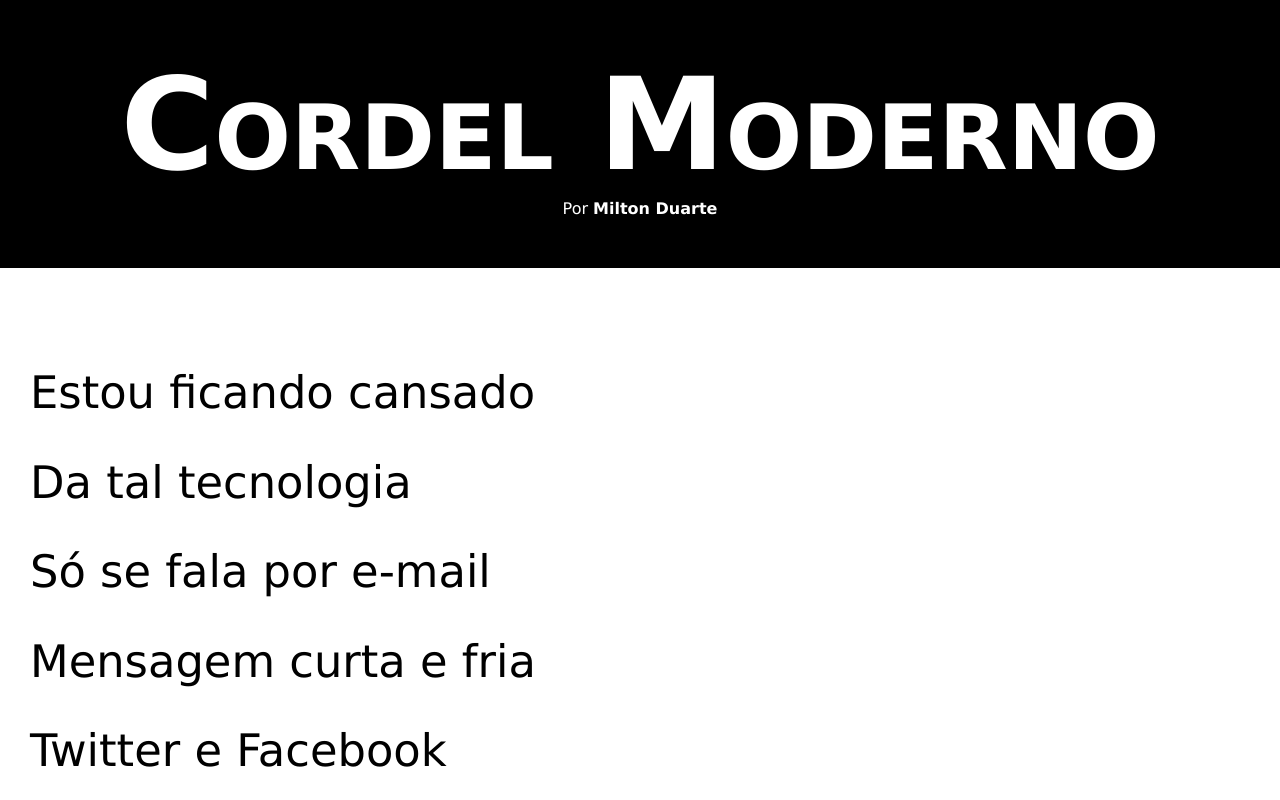
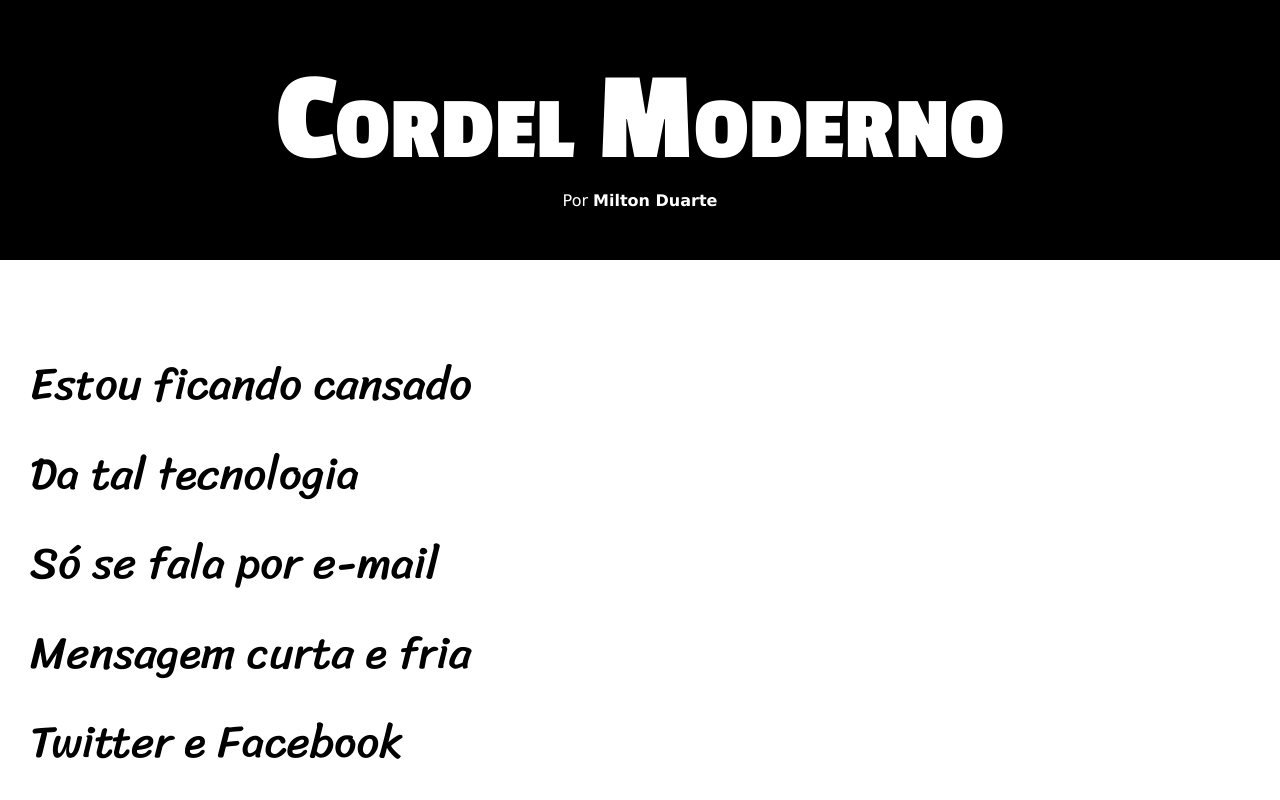
Before and after one commit to vuvufelix/Cordel-Moderno, a plain HTML site: page index.html in a window 1280 px wide. Shown: the top 800 px of the page. Drawn offline with Linux system fonts and the light colour scheme.

Commit message:
Adicionado fontes no site! O site está pronto para ser comitado

```diff
--- a/estilo/style.css
+++ b/estilo/style.css
@@ -1,9 +1,13 @@
 @charset "UTF-8";
+
+@import url('https://fonts.googleapis.com/css2?family=Passion+One:wght@400;700;900&display=swap');
+
+@import url('https://fonts.googleapis.com/css2?family=Sriracha&display=swap');
 
 :root {
     --fonte1: Verdana, Geneva, Tahoma, sans-serif;
-    --fonte2: "Passion one";
-    --fonte3: "Sriracha";
+    --fonte2: "Passion One", sans-serif;
+    --fonte3: "Sriracha", cursive;
 }
 
 * {
@@ -27,6 +31,7 @@ header > h1 {
     padding-top: 50px;
     font-variant: small-caps;
     font-size: 10vw;
+    font-family: var(--fonte2);
 }
 
 header > p {
@@ -49,6 +54,7 @@ section {
     padding-bottom: 10vh;
     line-height: 2em;
     font-size: 3.5vw;
+    font-family: var(--fonte3);
 }
 
 section > p {
```
